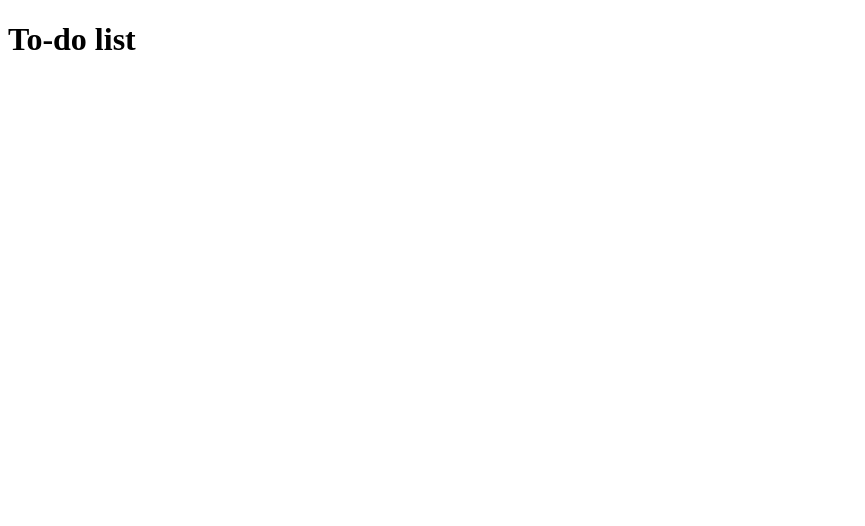
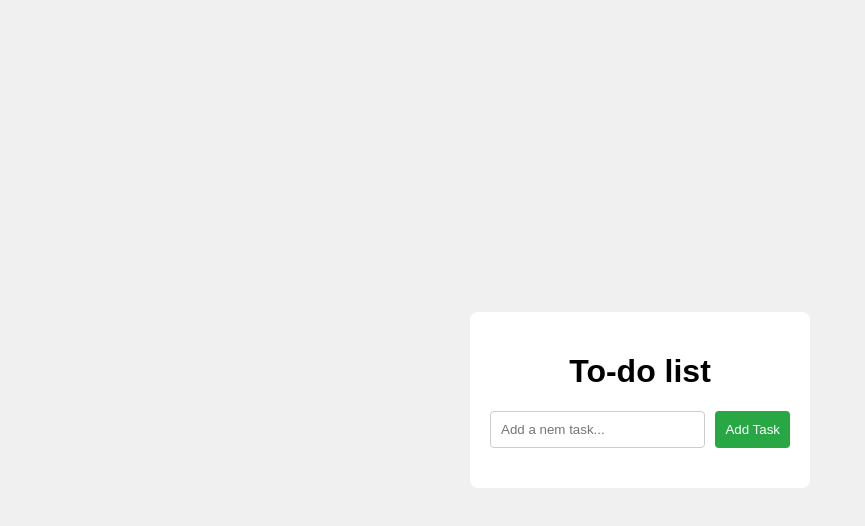
Before and after one commit to outlooknati/to-do-list, a website: page public/index.html in a window 1280 px wide. Shown: the whole page, without its empty margins (0-865 px from the left). Drawn offline with Linux system fonts and the light colour scheme.

Commit message:
Add files via upload

```diff
--- a/public/index.html
+++ b/public/index.html
@@ -4,12 +4,18 @@
     <meta charset="UTF-8">
     <meta name="viewport" content="width=device-width, initial-scale=1.0">
     <title>To-do List</title>
+    <link rel="stylesheet" href="style.css">
 </head>
 <body>
     <div class="container">
         <h1>To-do list</h1>
-        <div class="input-container"></div>
+        <div class="input-container">
+            <input type="text" id="task-input" placeholder="Add a nem task...">
+            <button id="add-task-btn">Add Task</button>
+        </div>
+        <ul id="task-list"></ul>
     </div>
+    <script src="script.js"></script>
 
 </body>
 </html>
--- a/public/style.css
+++ b/public/style.css
@@ -0,0 +1,60 @@
+body{
+    font-family: Arial, Helvetica, sans-serif;
+    display: flex;
+    justify-content: center;
+    align-items: center;
+    height: 100vh;
+    background-color: #f0f0f0;
+    margin: 0;
+}
+
+.container{
+    background-color: white;
+    padding: 20px;
+    border-radius: 8px;
+    box-shadow: 0 2 10px rgba(0, 0, 0, 0.1);
+    width: 300px;
+}
+
+h1{
+    text-align: center;
+}
+
+.input-container{
+    display: flex;
+    margin-bottom: 20px;
+}
+
+input{
+    flex: 1;
+    padding: 10px;
+    border: 1px solid #ccc;
+    border-radius: 4px;
+}
+
+button{
+    padding: 10px;
+    border: none;
+    background: #28a745;
+    color: white;
+    cursor: pointer;
+    border-radius: 4px;
+    margin-left: 10px;
+}
+
+button:hover{
+    background: #1a672b;
+}
+
+ul{
+    list-style: none;
+    padding: 0;
+}
+
+li{
+    display: flex;
+    justify-content: space-between;
+    align-items: center;
+    padding: 10px;
+    border-bottom: 1px solid #ccc;
+}
```
Also changed, not shown: package.json (line endings or trailing spaces), 2 other files.
